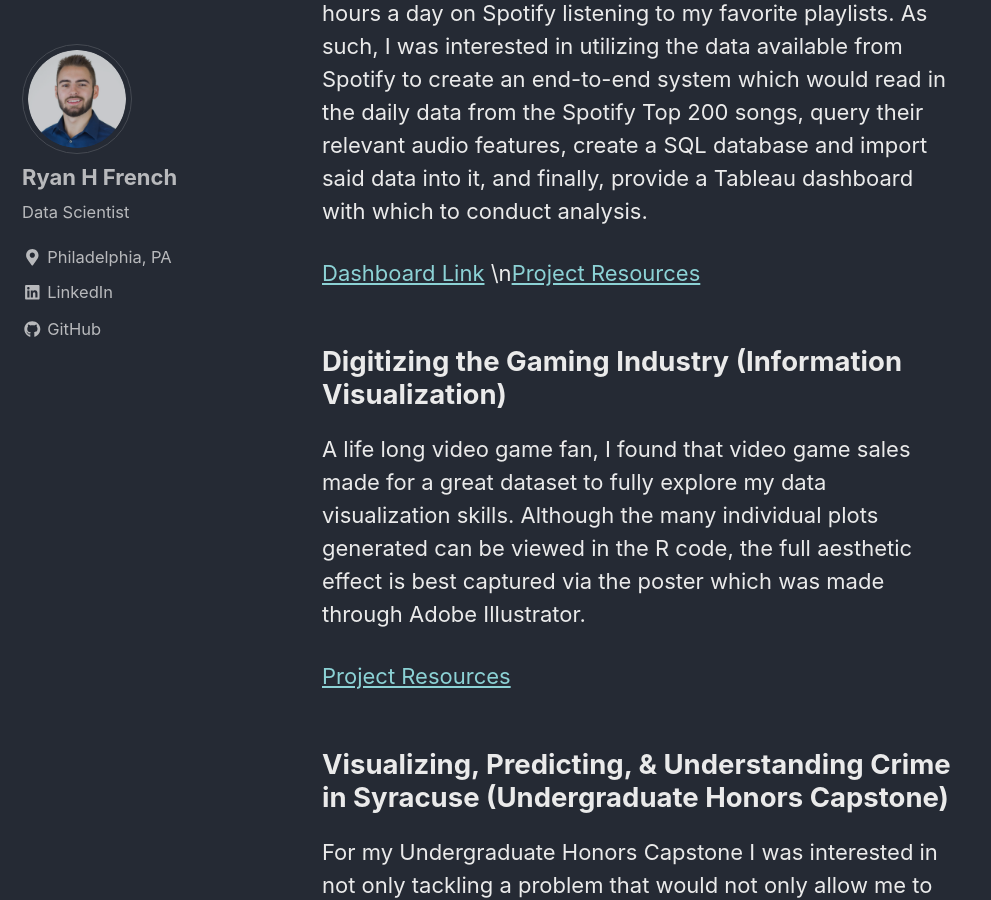
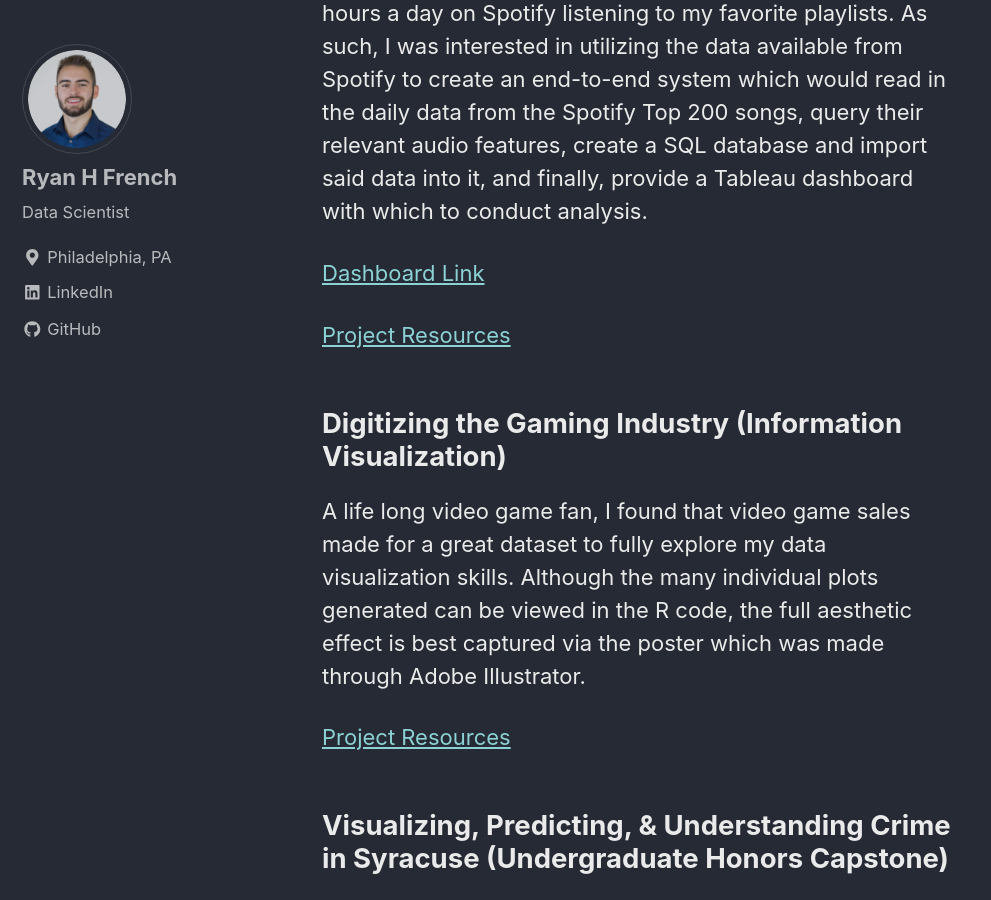
Before and after one commit to ryanhfrench/ryanhfrench.github.io, a Jekyll site: the page built from _pages/projects.md, in a window 1280 px wide and 900 px high, scrolled down 1284 px. Shown: the whole window, without its empty margins (0-991 px from the left). Built offline with Jekyll 4.4.1, drawn with Linux system fonts in a browser that asks for light colours; nearby versions of some CDN libraries.

```diff
--- a/_pages/projects.md
+++ b/_pages/projects.md
@@ -16,7 +16,8 @@ relevant audio features, create a SQL database and import said data into it,
 and finally, provide a Tableau dashboard with which to conduct analysis.
 
 [Dashboard Link](https://public.tableau.com/profile/ryan.french4207#!/vizhome/spotify_dashboard/spotify_analytics_dashboard_year)
-\n[Project Resources](https://github.com/ryanhfrench/portfolio/tree/master/spotify_analytics_dashboard)
+
+[Project Resources](https://github.com/ryanhfrench/portfolio/tree/master/spotify_analytics_dashboard)
 
 ## Digitizing the Gaming Industry (Information Visualization)
 A life long video game fan, I found that video game sales made for a great
```
